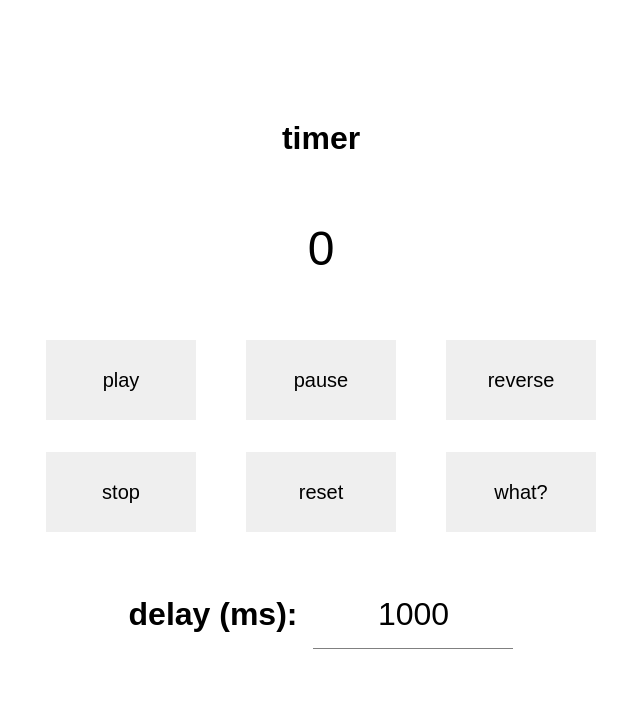
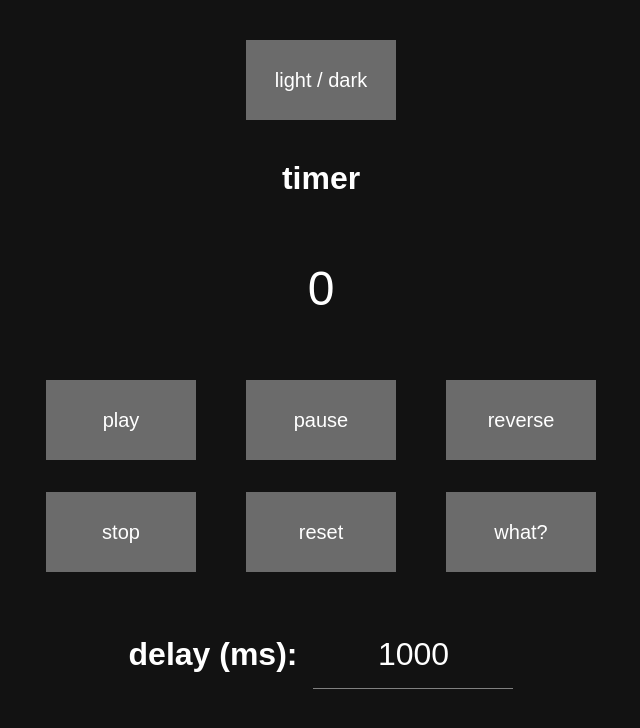
Before and after one commit to voidaugust/homework, a plain HTML site: page index.html in a window 1280 px wide. Shown: the whole page, without its empty margins (319-959 px from the left). Drawn offline with Linux system fonts and the light colour scheme.

Commit message:
dark / light mode added

```diff
--- a/index.html
+++ b/index.html
@@ -10,6 +10,10 @@
 <body>
 
   <main class="main">
+    <header class="header">
+      <button class="header__mode">light / dark</button>
+    </header>
+
     <section class="timer">
       <h1 class="timer__head">timer</h1>
       <div class="timer__display">0</div>
--- a/style.css
+++ b/style.css
@@ -2,6 +2,14 @@
   box-sizing: border-box;
   margin: 0;
   padding: 0;
+}
+
+:root {
+  color-scheme: dark;
+}
+
+.light-mode {
+  color-scheme: light;
 }
 
 body {
@@ -20,10 +28,17 @@ input {
   outline: 0;
 }
 
-.timer {
-  margin-block: 15vh;
+.timer,
+.header {
+  margin-block: 0 15vh;
   margin-inline: auto;
   max-width: 80vw;
+}
+
+.header {
+  margin-block: 5vh;
+  display: flex;
+  justify-content: center;
 }
 
 .timer__head {
@@ -55,13 +70,18 @@ input {
 .timer__reverse,
 .timer__stop,
 .timer__reset,
-.timer__what {
+.timer__what,
+.header__mode {
   width: min(150px, 22vw);
   height: max(50px, 10vh);
   padding-block: .5rem;
   font-size: 1.25rem;
   text-align: center;
   cursor: pointer;
+}
+
+.header__mode {
+  margin-inline: auto;
 }
 
 .timer__play {
@@ -121,4 +141,5 @@ input {
   border-bottom: 1px solid gray;
   font-size: 2rem;
   text-align: center;
+  background: transparent;
 }
```
